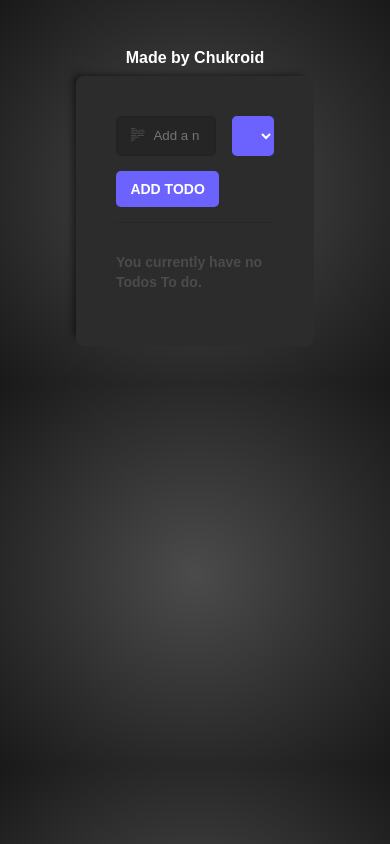
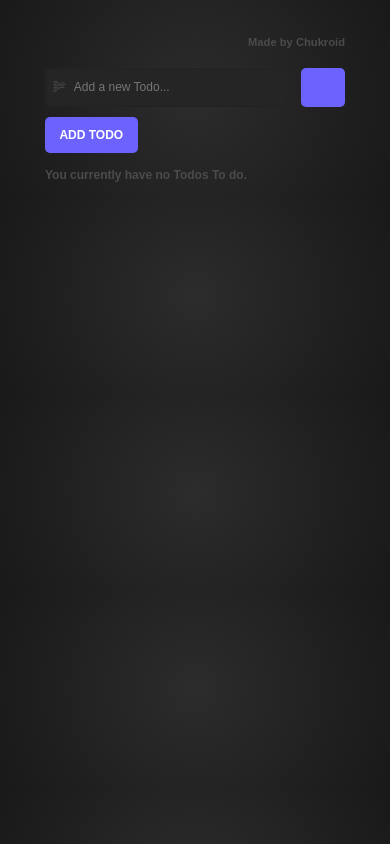
Before and after one commit to Chukroid/react-js-todo-list, a React (Vite) app: page / in a window 390 px wide. Built offline with nearby package versions, Linux system fonts and the light colour scheme.

Commit message:
added responsiveness for smaller screens, pending unique screen for mobile devices

```diff
--- a/index.css
+++ b/index.css
@@ -24,21 +24,20 @@ body {
     background-size: cover;
 }
 #root {
-    margin: auto;
+    max-width: 640px;
+    margin-right: auto;
+    margin-left: auto;
     display: flex;
     flex-flow: column;
     align-items: center;
-    padding-top: 0px;
-    padding-right: 0px;
-    padding-bottom: 0px;
-    padding-left: 0px;
+    padding: 0;
     background-color: hsla(0, 0.00%, 10.67%, 0);
     font-weight: 600;
-    width: 50%;
+    width: 100%;
 }
 .creator {
     text-align: center;
-    font-size: medium;
+    font-size: 1rem;
     margin-bottom: 5%;
     color: inherit;
 }
@@ -247,3 +246,118 @@ body {
     rotate: -20deg;
     scale: 1.2;
 }
+
+@media (max-width: 750px) {
+    #root {
+        max-width: 475px;
+    }
+    .creator {
+        font-size: 0.7rem;
+    }
+}
+
+@media (max-width: 620px) {
+    #root {
+        max-width: 440px;
+    }
+}
+@media (max-width: 550px) {
+    #root {
+        max-width: 380px;
+    }
+    .main-wrapper {
+        font-size: 0.8rem;
+        padding: 30px 30px;
+    }
+    .top-part > select {
+        width: 42%;
+        padding: 2px 8px;
+    }
+}
+@media (max-width: 480px) {
+    #root {
+        max-width: 300px;
+    }
+    .main-wrapper {
+        font-size: 0.75rem;
+        padding: 25px 25px;
+    }
+    .form-wrapper > .top-part {
+        gap: 0.7rem;
+        margin-bottom: 10px;
+    }
+    .todo-form-description {
+        padding: 0.4rem;
+    }
+    .todo-form-description > input {
+        font-size: inherit;
+    }
+    .top-part > select {
+        padding: 0.45rem;
+        font-size: 0.7rem;
+        font-weight: 500;
+    }
+    .line {
+        margin-bottom: 5px;
+    }
+}
+@media (max-width: 400px) {
+    body {
+        margin: 0;
+        padding: 0px 1.5rem;
+        background-image: radial-gradient(circle,var(--gray), var(--darkerGray));
+    }
+    #root {
+        width: 100%;
+        margin: auto;
+    }
+    .creator {
+        font-size: 0.7rem;
+        color: var(--lightgray);
+        align-self: flex-end;
+        margin-bottom: 1rem;
+        margin-top: 2rem;
+    }
+    .main-wrapper {
+        background: none;
+        border: none;
+        box-shadow: none;
+        padding: 0;
+    }
+    .line {
+        display: none;
+    }
+    .todo-list {
+        width: 100%;
+        margin-bottom: 0.8rem;
+    }
+    .todo-list > p {
+        font-size: 1.2rem;
+        color: var(--textcolor);
+        margin-bottom: 1rem;
+    }
+    .todo-completed {
+        height: 17px;
+        width: 18px;
+    }
+    .todo-delete > i {
+        font-size: medium;
+    }
+    #tag-select {
+        color: transparent;
+        width: 18%;
+        position: relative;
+    }
+    #tag-select::after {
+        content: "\F229";
+        width: 20px;
+        height: 20px;
+        justify-content: flex-end;
+        position: absolute;
+        font-family: "bootstrap-icons";
+        color: var(--textcolor);
+    }
+    #tag-select > option {
+        color: var(--textcolor);
+    }
+}
```
